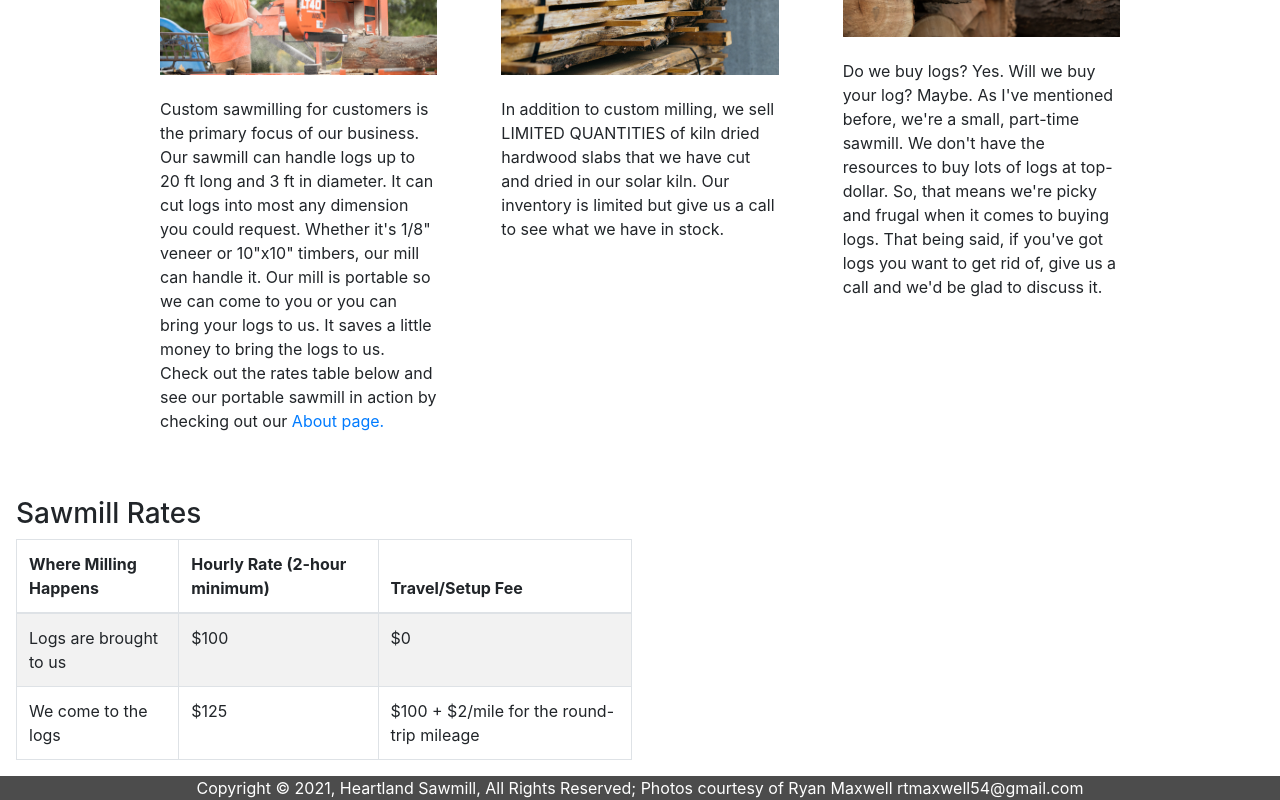
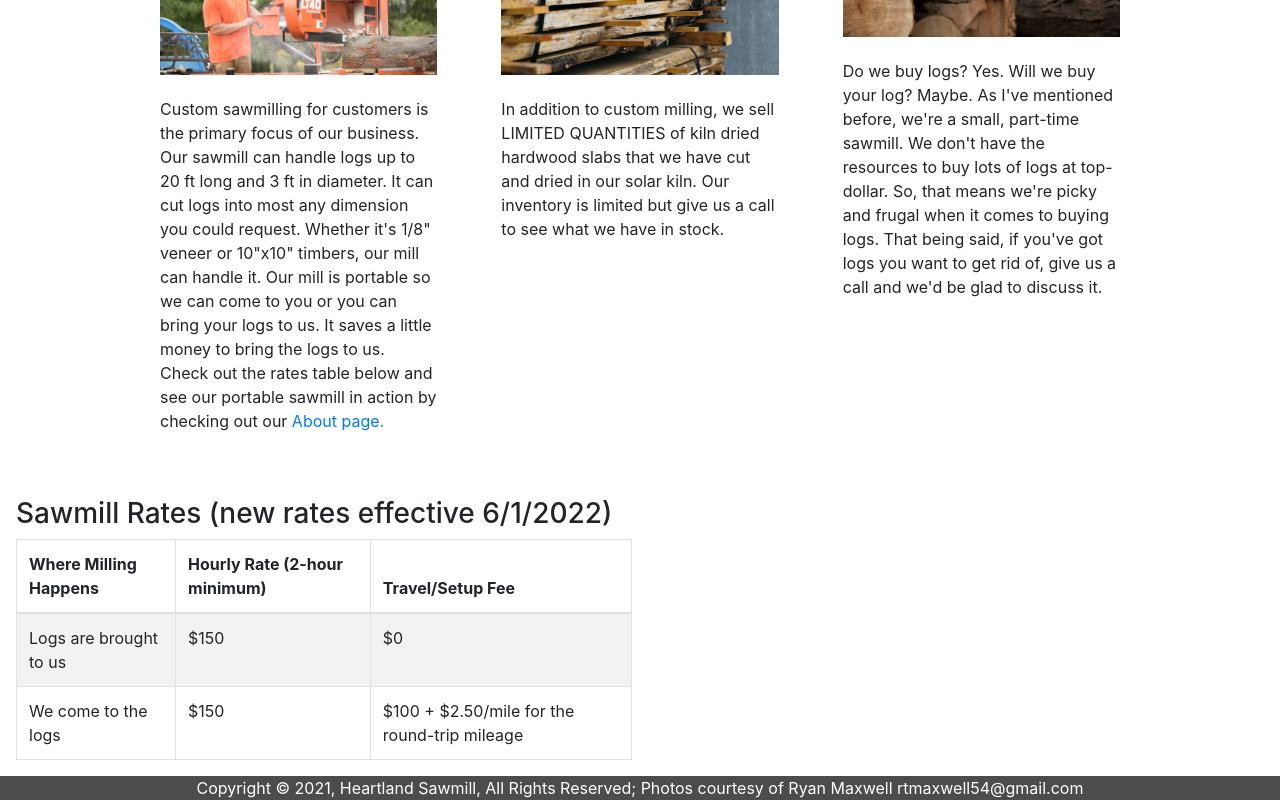
Before and after one commit to calebg84/new-sawmill-2021, a Next.js app: page /services in a window 1280 px wide. Shown: the part 595-1395 px from the top of the page. Built offline with nearby package versions, Linux system fonts and the light colour scheme.

Commit message:
updates for new rates

```diff
--- a/components/MillingRateTable.js
+++ b/components/MillingRateTable.js
@@ -16,13 +16,13 @@ const RateTable = () => {
         <tbody>
           <tr>
             <td>Logs are brought to us</td>
-            <td>$100</td>
+            <td>$150</td>
             <td>$0</td>
           </tr>
           <tr>
             <td>We come to the logs</td>
-            <td>$125</td>
-            <td>$100 + $2/mile for the round-trip mileage</td>
+            <td>$150</td>
+            <td>$100 + $2.50/mile for the round-trip mileage</td>
           </tr>
         </tbody>
       </Table>
--- a/pages/services.js
+++ b/pages/services.js
@@ -104,7 +104,7 @@ const services = () => {
       <motion.div variants={childVariants} className={styles.videos}>
         <div className={styles.rateTables}>
           <div>
-            <h3>Sawmill Rates</h3>
+            <h3>Sawmill Rates (new rates effective 6/1/2022)</h3>
             <MillingRateTable></MillingRateTable>
           </div>
         </div>
```
Also changed, not shown: pages/about.js (+4 -5 lines), pages/index.js (+4 -4 lines).
